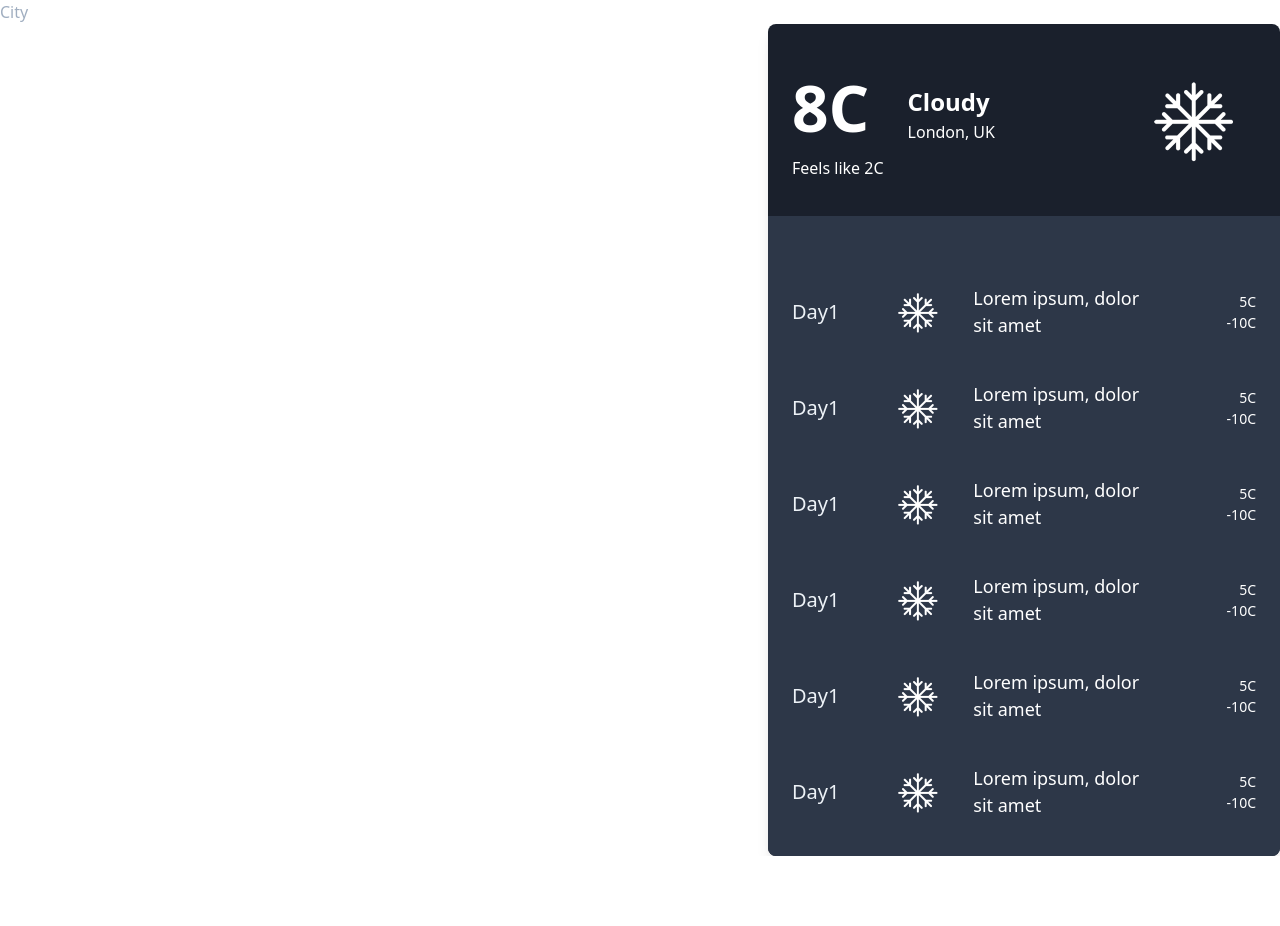
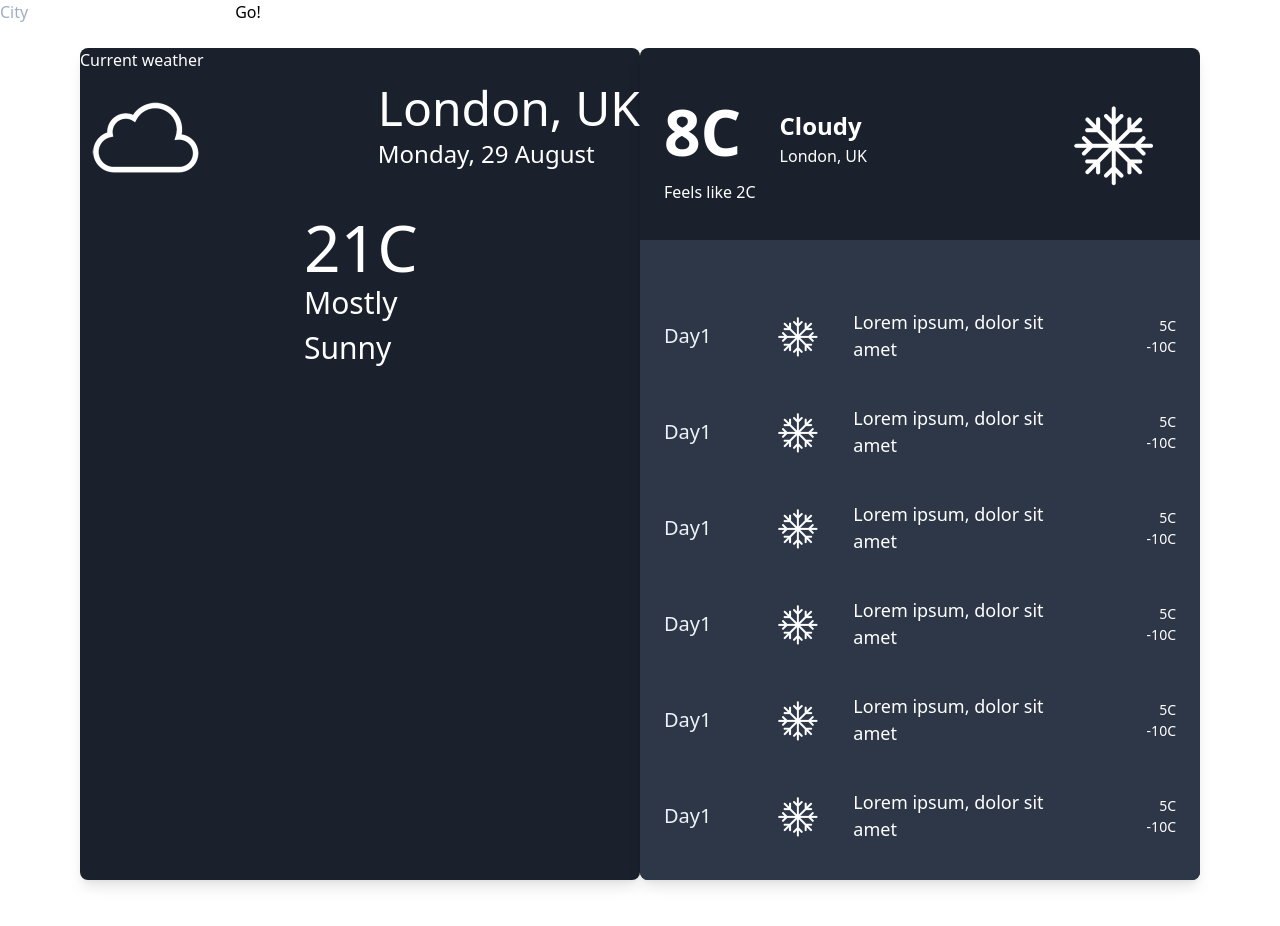
Before and after one commit to Crocodildus/weather-app, a website built with webpack: page src/templates/index.html in a window 1280 px wide. Before the commit the page ends 856 px from the top, so only its background shows below. Built offline with nearby package versions, Linux system fonts and the light colour scheme; no server answers; files whose address does not match are found by name.

Commit message:
secured api-keys, added dynamic load for google CDN, finished working on styling for the future weather window, started working on current weather styling

```diff
--- a/package.json
+++ b/package.json
@@ -20,6 +20,7 @@
     "babel-preset-es2015": "^6.24.1",
     "babel-preset-stage-0": "^6.24.1",
     "css-loader": "^4.2.1",
+    "dotenv": "^8.2.0",
     "file-loader": "^6.0.0",
     "image-webpack-loader": "^7.0.0",
     "mini-css-extract-plugin": "^0.11.2",
@@ -29,6 +30,8 @@
     "webpack-cli": "^3.3.12"
   },
   "dependencies": {
+    "dotenv-webpack": "^3.0.0",
+    "envy": "^2.0.0",
     "html-webpack-plugin": "^4.3.0",
     "jquery": "^3.5.1",
     "postcss": "^8.0.9",
--- a/src/index.js
+++ b/src/index.js
@@ -1,11 +1,11 @@
 import searchDOM from './scripts/DOM/searchBtnDOM';
 import './styles/style.css';
-import img from './img/city-skyline.jpg';
 import getLocation from './scripts/functions/getLocation';
 import searchAutoComplete from './scripts/DOM/autocomplete';
 import icons from './scripts/var/icons';
-import sunset from './img/sunset.jpg';
+import autocompleteScript from './scripts/DOM/autocompleteCDN';
 
-// searchAutoComplete();
-// getLocation();
-// searchDOM();
+autocompleteScript();
+getLocation();
+searchDOM();
+searchAutoComplete();
--- a/src/scripts/DOM/autocomplete.js
+++ b/src/scripts/DOM/autocomplete.js
@@ -5,7 +5,9 @@ const options = {
   types: ['(cities)']
 };
 const searchAutoComplete = () => {
-  let autocomplete = new google.maps.places.Autocomplete(DOMVar.search, options);
+  $(function () {
+    let autocomplete = new google.maps.places.Autocomplete(DOMVar.search, options);
+  });
 };
 
 export default searchAutoComplete;
--- /dev/null
+++ b/src/scripts/DOM/autocompleteCDN.js
@@ -0,0 +1,10 @@
+import apiKeys from '../var/apiKeys';
+
+const loadAutocompleteCDN = () => {
+  const autocompleteScript = document.createElement('script');
+  autocompleteScript.src = (`https://maps.googleapis.com/maps/api/js?key=${apiKeys.AUTOCOMPLETE_KEY}&libraries=places`);
+  document.body.appendChild(autocompleteScript);
+  autocompleteScript.type = 'text/javascript';
+};
+
+export default loadAutocompleteCDN;
--- /dev/null
+++ b/src/scripts/var/apiKeys.js
@@ -0,0 +1,3 @@
+const envVar = process.env;
+
+export default envVar;
--- a/src/scripts/var/locationApi.js
+++ b/src/scripts/var/locationApi.js
@@ -1,5 +1,7 @@
+import apiKeys from './apiKeys';
+
 const locationApi = {
-  key: '23c3cec5831343e2bd8be7c9b47563a9',
+  key: apiKeys.LOCATION_KEY,
   base: 'https://api.opencagedata.com/geocode/v1/json?q='
 };
 
--- a/src/scripts/var/weatherApi.js
+++ b/src/scripts/var/weatherApi.js
@@ -1,5 +1,7 @@
+import apiKeys from './apiKeys';
+
 const weatherApi = {
-  key: 'd5e8c94b8deb0860bb004e575a49c595',
+  key: apiKeys.WEATHER_KEY,
   base: 'https://api.openweathermap.org/data/2.5/'
 };
 
--- a/src/templates/index.html
+++ b/src/templates/index.html
@@ -10,31 +10,35 @@
   <link href="https://fonts.googleapis.com/css2?family=Asap&display=swap" rel="stylesheet">
 </head>
 
-<body class="flex text-white">
-  <div>
+<body>
+  <main>
     <form>
       <input data-search type="search" placeholder="City">
       <button data-searchBtn>Go!</button>
     </form>
-    <div class="pt-5 pl-40">
-      <h4 data-city class="inline-block h-16 text-5xl font-Tinos">London, UK</h3>
-        <h5 data-date class="text-2xl font-Asap">Monday, 29 August</h5>
-    </div>
-    <div class="flex justify-between px-56  flex-row items-center">
-      <div class="flex justify-items-center">
-        <img data-todayIcon src="./src/icons/clouds.png" alt="">
-        <div class=" flex flex-col justify-center">
-          <h4 data-todayTemp class="inline-block h-20 text-6xl font-Tinos">21C</h4>
-          <h5 data-todayWeather class="text-3xl font-Asap">Mostly Sunny</h5>
+    <section class="mx-20 mb-20 text-white flex">
+    <div class="w-128 max-w-xl font-sans overflow-hidden bg-gray-900 rounded-lg shadow-lg mt-6">
+      <div>
+        <h2>Current weather</h2>
+        <div class="flex justify-between">
+          <img class="h-32" data-todayIcon src="./src/icons/clouds.png" alt="">
+          <div>
+            <h4 data-city class="inline-block h-16 text-5xl">London, UK</h4>
+          <h5 data-date class="text-2xl">Monday, 29 August</h5>
+          </div>
         </div>
       </div>
-      <div class="grid grid-cols-3 gap-12 ">
+      <div class="flex justify-between px-56  flex-row items-center">
+        <div class="flex justify-items-center">
+          <div class=" flex flex-col justify-center">
+            <h4 data-todayTemp class="inline-block h-20 text-6xl">21C</h4>
+            <h5 data-todayWeather class="text-3xl">Mostly Sunny</h5>
+          </div>
+        </div>
       </div>
     </div>
-  </div>
 
-  <div>
-    <div data-weather class="w-128 max-w-lg font-sans overflow-hidden bg-gray-900 rounded-lg shadow-lg mt-6">
+    <div data-weather class="w-128 max-w-xl font-sans overflow-hidden bg-gray-900 rounded-lg shadow-lg mt-6">
       <!-- Current weather -->
       <div class="flex items-center justify-between px-6 py-8">
         <div class="flex items-center">
@@ -118,15 +122,11 @@
             <p>-10C</p>
           </div>
         </div>
-
-
       </div>
     </div>
-  </div>
+  </section>
+  </main>
   <script src="https://code.jquery.com/jquery-3.5.1.min.js"></script>
-  <script type="text/javascript"
-    src="https://maps.googleapis.com/maps/api/js?key=AIzaSyDkMojPgsXBj-mgVGh5P9FtY6bpdrCU2iE&libraries=places">
-  </script>
 </body>
 
 </html>
--- a/tailwind.config.js
+++ b/tailwind.config.js
@@ -13,7 +13,7 @@ module.exports = {
         'Asap': ['Asap', 'sans-serif'],
       },
       spacing: {
-        '128': '32rem'
+        '128': '40rem'
       }
     },
   },
--- a/webpack.config.js
+++ b/webpack.config.js
@@ -3,6 +3,10 @@ const glob = require('glob');
 const HtmlWebpackPlugin = require('html-webpack-plugin');
 const MiniCssExtractPlugin = require('mini-css-extract-plugin');
 const PurgeCssPlugin = require('purgecss-webpack-plugin');
+const webpack = require('webpack');
+const Dotenv = require('dotenv').config( {
+  path: path.join(__dirname, '/.env')
+} );
 
 const PATHS = {
   src: path.join(__dirname, 'src')
@@ -73,6 +77,9 @@ module.exports = {
     ]
   },
   plugins: [
+    new webpack.DefinePlugin({
+      'process.env': JSON.stringify(Dotenv.parsed)
+    }),
     new HtmlWebpackPlugin({
       hash: true,
       template: './src/templates/index.html',
```
Also changed, not shown: 2 other files.
